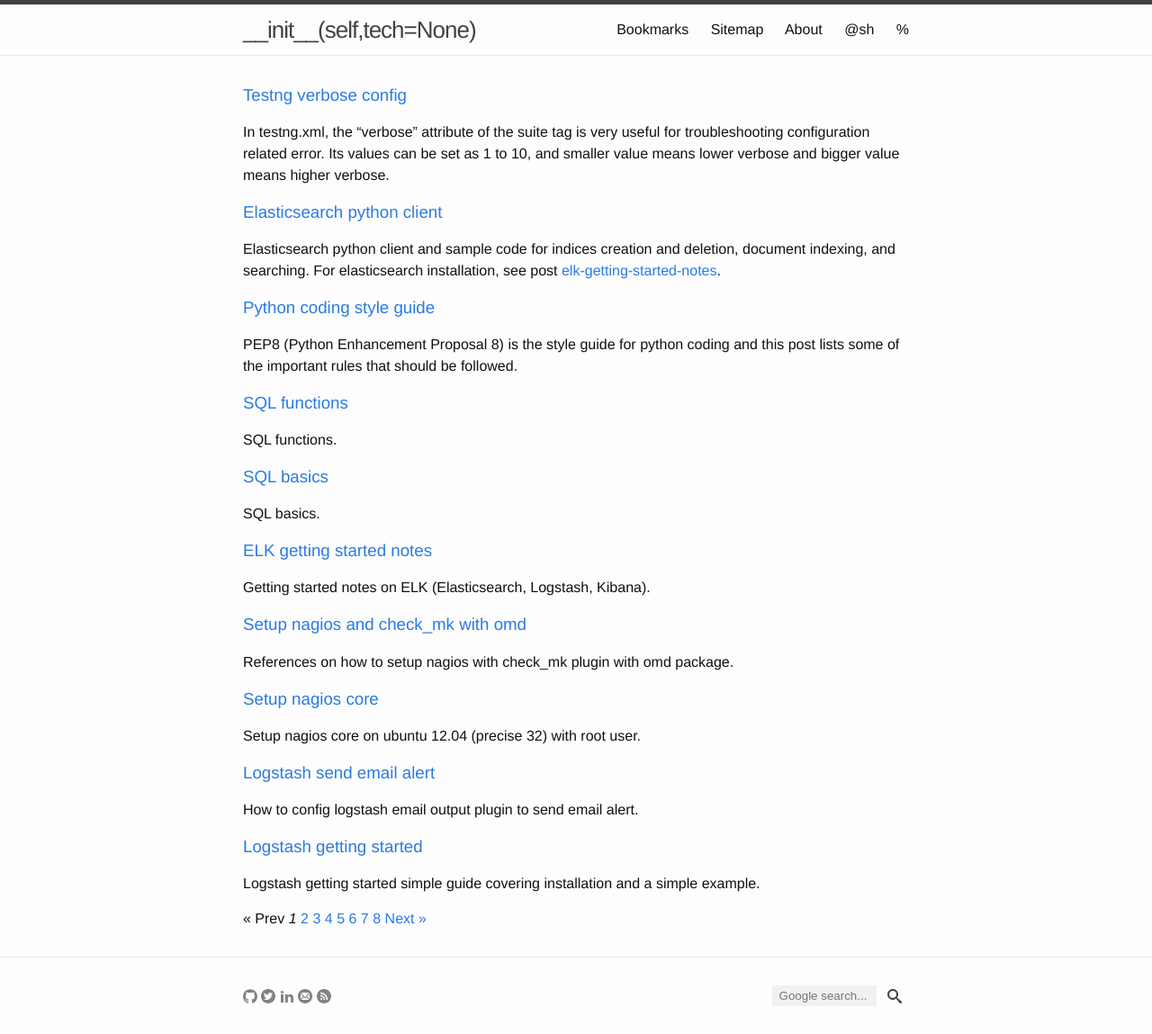
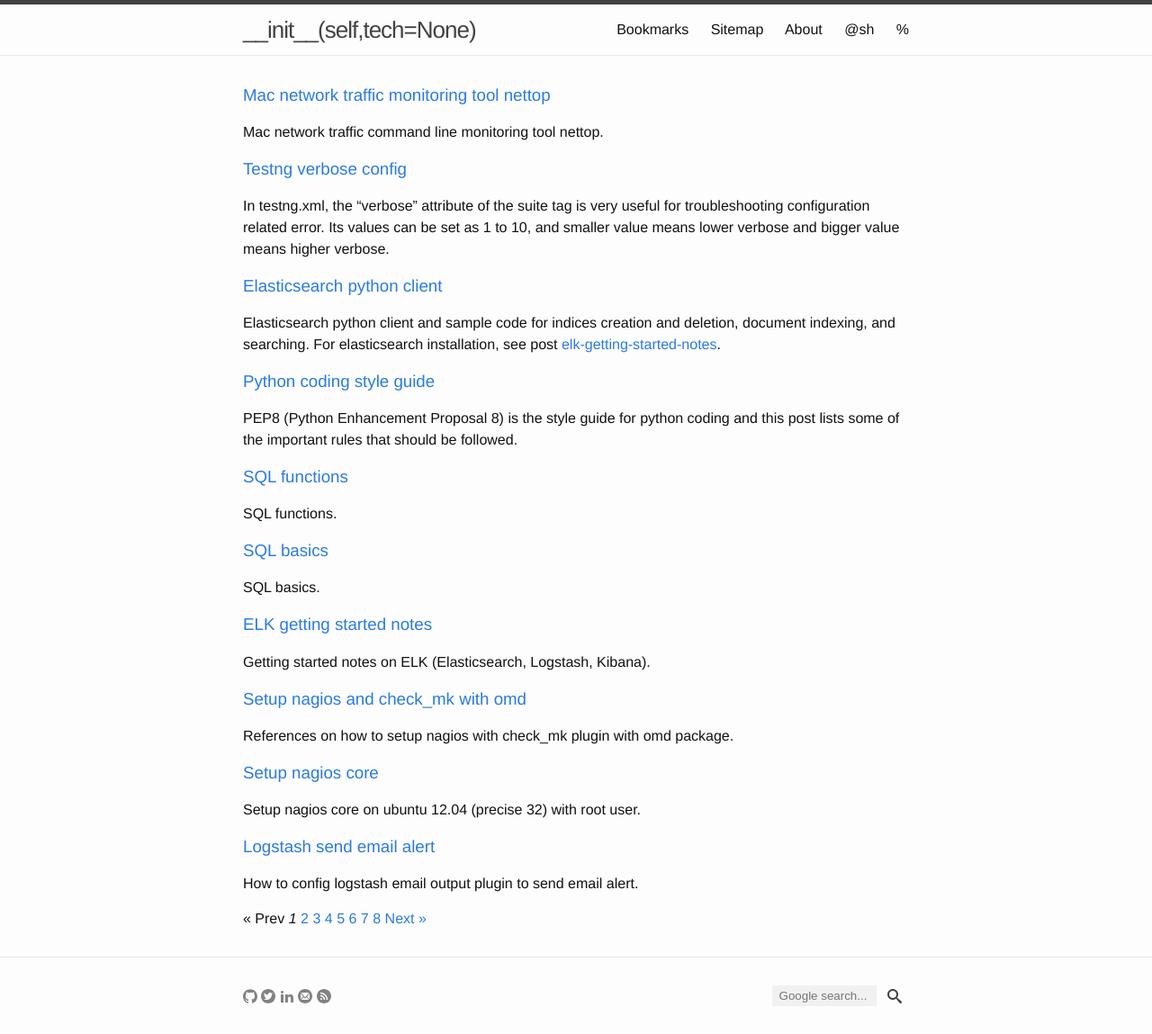
Before and after one commit to yuan-jiang/yuan-jiang.github.io, a Jekyll site: the page built from index.html, in a window 1280 px wide. Shown: the whole page at 90% size. Built offline with Jekyll 4.4.1, drawn with Linux system fonts in a browser that asks for light colours; the list of posts is cut into pages by our own code.

Commit message:
Add mac nettop tool post

```diff
--- a/_data/tags.yml
+++ b/_data/tags.yml
@@ -90,3 +90,5 @@
   name: windows
 - slug: android
   name: android
+- slug: mac
+  name: mac
--- /dev/null
+++ b/_posts/2016-07-08-Mac-network-traffic-monitoring-tool-nettop.md
@@ -0,0 +1,31 @@
+---
+layout: post
+title: Mac network traffic monitoring tool nettop
+date: 2016-07-08 09:48:00 +0800
+author: Yuan Jiang
+tags: mac networking
+---
+
+Mac network traffic command line monitoring tool nettop.
+
+Basic usage
+{% highlight bash %}
+$ nettop
+{% endhighlight %}
+
+Custom usage
+{% highlight bash %}
+$ nettop -m route
+$ nettop -m tcp
+$ nettop -m udp
+{% endhighlight %}
+
+Shortcut keys after nettop is open
+{% highlight text %}
+h: show help dialog
+p: toggle readable formats (kb, mb)
+d: show delta count
+up & down arrows: navigate up and down in the list
+right & left arrows: expand or collapse
+q: quit the nettop tool
+{% endhighlight %}
```
Also changed, not shown: tag/mac.md (added, +5 -0 lines).
